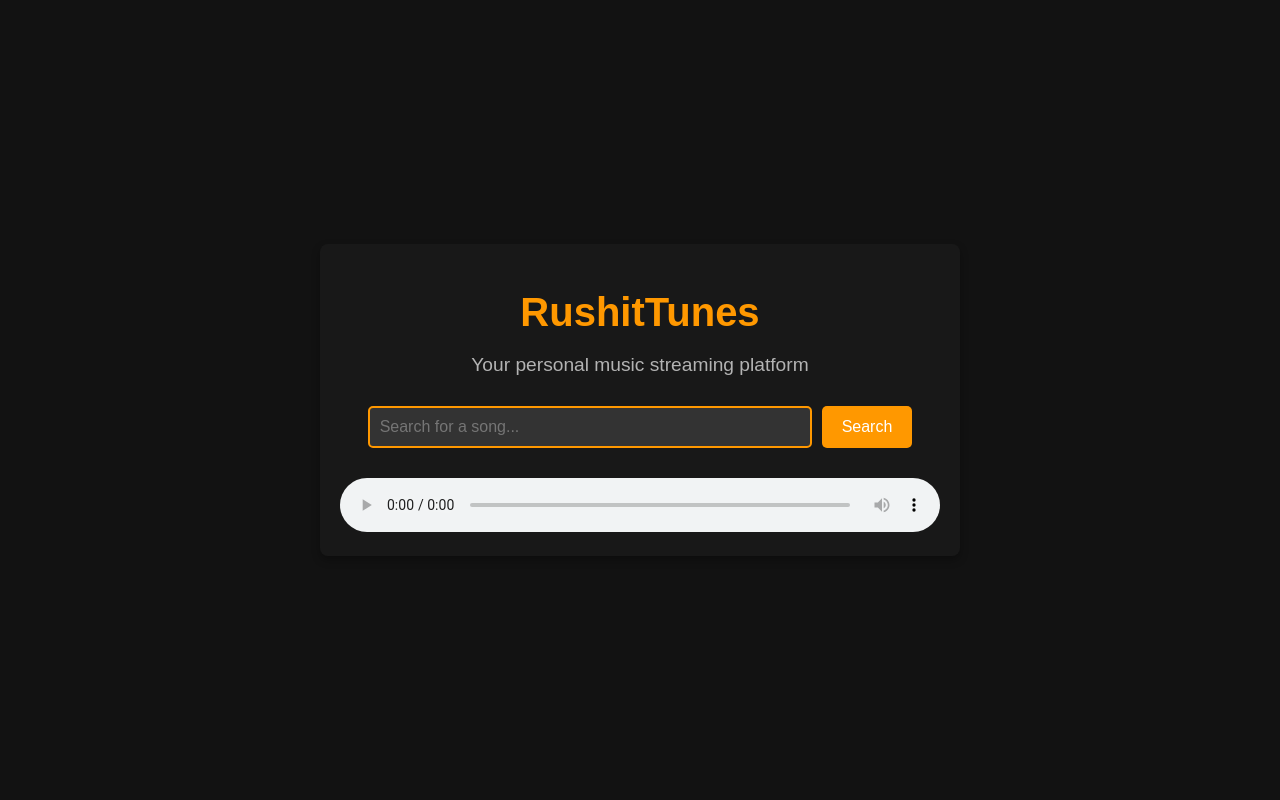
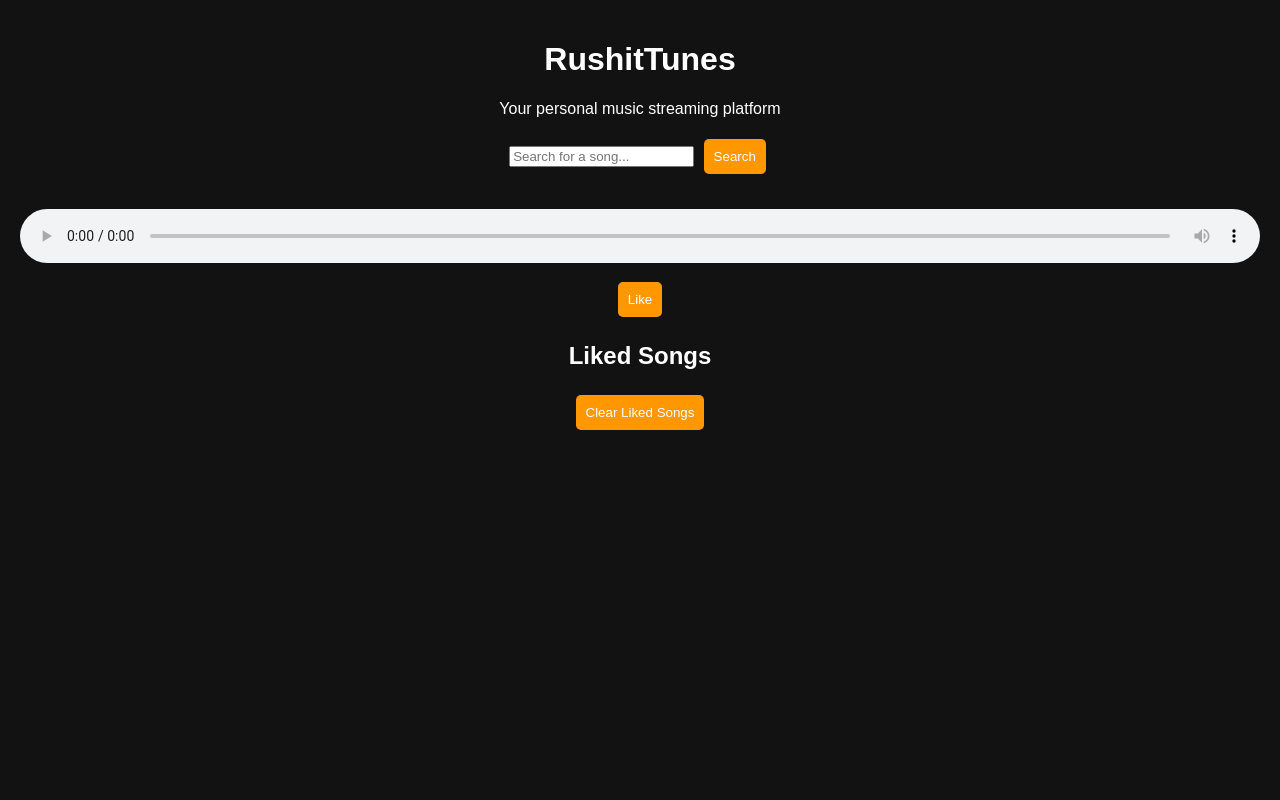
Before and after one commit to rushity/RushitTunes, a Flask app: page / in a window 1280 px wide. Run offline with Flask 3, Linux system fonts and the light colour scheme.

Commit message:
Update index.html

```diff
--- a/templates/index.html
+++ b/templates/index.html
@@ -11,80 +11,56 @@
             color: #fff;
             margin: 0;
             padding: 0;
-            display: flex;
-            justify-content: center;
-            align-items: center;
-            height: 100vh;
             text-align: center;
         }
 
         .container {
-            width: 90%;
-            max-width: 600px;
             padding: 20px;
-            background-color: #181818;
-            border-radius: 8px;
-            box-shadow: 0 4px 8px rgba(0, 0, 0, 0.3);
-        }
-
-        header h1 {
-            font-size: 2.5em;
-            color: #ff9800;
-            margin-bottom: 10px;
-        }
-
-        header p {
-            font-size: 1.2em;
-            color: #b3b3b3;
-        }
-
-        .search-form {
-            display: flex;
-            justify-content: center;
-            margin-top: 30px;
-        }
-
-        .search-form input {
-            padding: 10px;
-            font-size: 1em;
-            width: 70%;
-            border: 2px solid #ff9800;
-            border-radius: 5px;
-            background-color: #333;
-            color: #fff;
-        }
-
-        .search-form button {
-            padding: 10px 20px;
-            margin-left: 10px;
-            font-size: 1em;
-            background-color: #ff9800;
-            border: none;
-            border-radius: 5px;
-            color: #fff;
-            cursor: pointer;
-        }
-
-        .search-form button:hover {
-            background-color: #ff5722;
         }
 
         .player-container {
-            margin-top: 30px;
+            margin: 20px 0;
         }
 
         audio {
             width: 100%;
+            margin: 10px 0;
+        }
+
+        button {
+            padding: 10px;
+            margin: 5px;
+            background-color: #ff9800;
+            color: #fff;
+            border: none;
             border-radius: 5px;
+            cursor: pointer;
+        }
+
+        button:hover {
+            background-color: #ff5722;
+        }
+
+        ul {
+            list-style: none;
+            padding: 0;
+        }
+
+        li {
+            margin: 5px 0;
+            cursor: pointer;
+            color: #ff9800;
+        }
+
+        li:hover {
+            color: #ff5722;
         }
     </style>
 </head>
 <body>
     <div class="container">
-        <header>
-            <h1>RushitTunes</h1>
-            <p>Your personal music streaming platform</p>
-        </header>
+        <h1>RushitTunes</h1>
+        <p>Your personal music streaming platform</p>
 
         <form id="searchForm" class="search-form">
             <input type="text" id="query" placeholder="Search for a song..." required>
@@ -93,21 +69,28 @@
 
         <div id="playerContainer" class="player-container">
             <audio id="audioPlayer" controls></audio>
+            <button id="likeButton">Like</button>
+        </div>
+
+        <div id="likedSongsContainer" class="player-container">
+            <h2>Liked Songs</h2>
+            <ul id="likedSongsList"></ul>
+            <button id="clearLikedSongsButton">Clear Liked Songs</button>
         </div>
     </div>
 
     <script>
+        // Fetch the search form and handle search
         const form = document.getElementById('searchForm');
-        form.addEventListener('submit', async function(event) {
-            event.preventDefault();  // Prevent form from refreshing the page
+        form.addEventListener('submit', async function (event) {
+            event.preventDefault();
             const query = document.getElementById('query').value;
 
             try {
-                // Fetch the audio URL from the Flask backend
                 const response = await fetch('/search', {
                     method: 'POST',
                     headers: { 'Content-Type': 'application/json' },
-                    body: JSON.stringify({ query: query })
+                    body: JSON.stringify({ query })
                 });
 
                 const data = await response.json();
@@ -117,16 +100,80 @@
                     return;
                 }
 
-                const audioUrl = data.audio_url;
-
-                // Set the audio URL to the player and play it
                 const audioPlayer = document.getElementById('audioPlayer');
-                audioPlayer.src = audioUrl;
+                audioPlayer.src = data.audio_url;
                 audioPlayer.play();
             } catch (error) {
                 alert(`Failed to fetch song: ${error}`);
             }
         });
+
+        // Like button functionality
+        document.getElementById('likeButton').addEventListener('click', function () {
+            const audioPlayer = document.getElementById('audioPlayer');
+            const songTitle = document.getElementById('query').value || 'Unknown Song';
+            const songUrl = audioPlayer.src;
+
+            if (!songUrl) {
+                alert('No song is currently playing!');
+                return;
+            }
+
+            const likedSongs = JSON.parse(localStorage.getItem('likedSongs')) || [];
+
+            if (likedSongs.some(song => song.url === songUrl)) {
+                alert('This song is already liked!');
+                return;
+            }
+
+            likedSongs.push({ title: songTitle, url: songUrl });
+            localStorage.setItem('likedSongs', JSON.stringify(likedSongs));
+
+            alert('Song liked successfully!');
+            fetchLikedSongs();
+        });
+
+        // Fetch and display liked songs
+        function fetchLikedSongs() {
+            const likedSongs = JSON.parse(localStorage.getItem('likedSongs')) || [];
+            const likedSongsList = document.getElementById('likedSongsList');
+
+            likedSongsList.innerHTML = '';
+
+            likedSongs.forEach((song, index) => {
+                const li = document.createElement('li');
+                li.textContent = song.title;
+                li.dataset.url = song.url;
+                li.addEventListener('click', () => playSongFromLiked(song.url, index, likedSongs));
+                likedSongsList.appendChild(li);
+            });
+        }
+
+        // Play liked song and auto-play the next
+        function playSongFromLiked(url, index, songs) {
+            const audioPlayer = document.getElementById('audioPlayer');
+            audioPlayer.src = url;
+            audioPlayer.play();
+
+            audioPlayer.onended = () => {
+                const nextIndex = index + 1;
+                if (nextIndex < songs.length) {
+                    playSongFromLiked(songs[nextIndex].url, nextIndex, songs);
+                }
+            };
+        }
+
+        // Clear liked songs
+        document.getElementById('clearLikedSongsButton').addEventListener('click', function () {
+            if (confirm('Are you sure you want to clear all liked songs?')) {
+                localStorage.removeItem('likedSongs');
+                fetchLikedSongs();
+                alert('Liked songs cleared!');
+            }
+        });
+
+        // Load liked songs on page load
+        fetchLikedSongs();
     </script>
 </body>
 </html>
```
